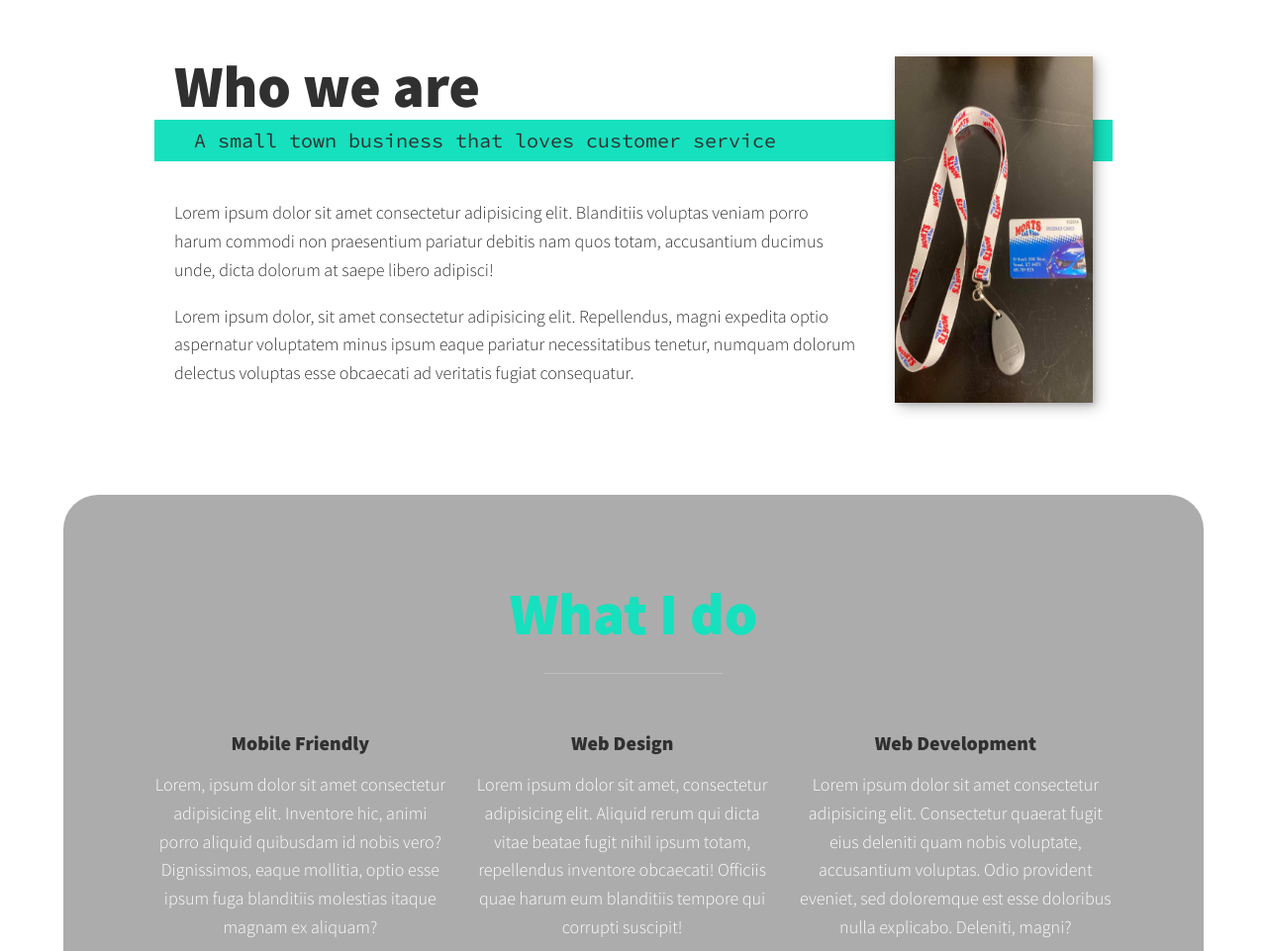
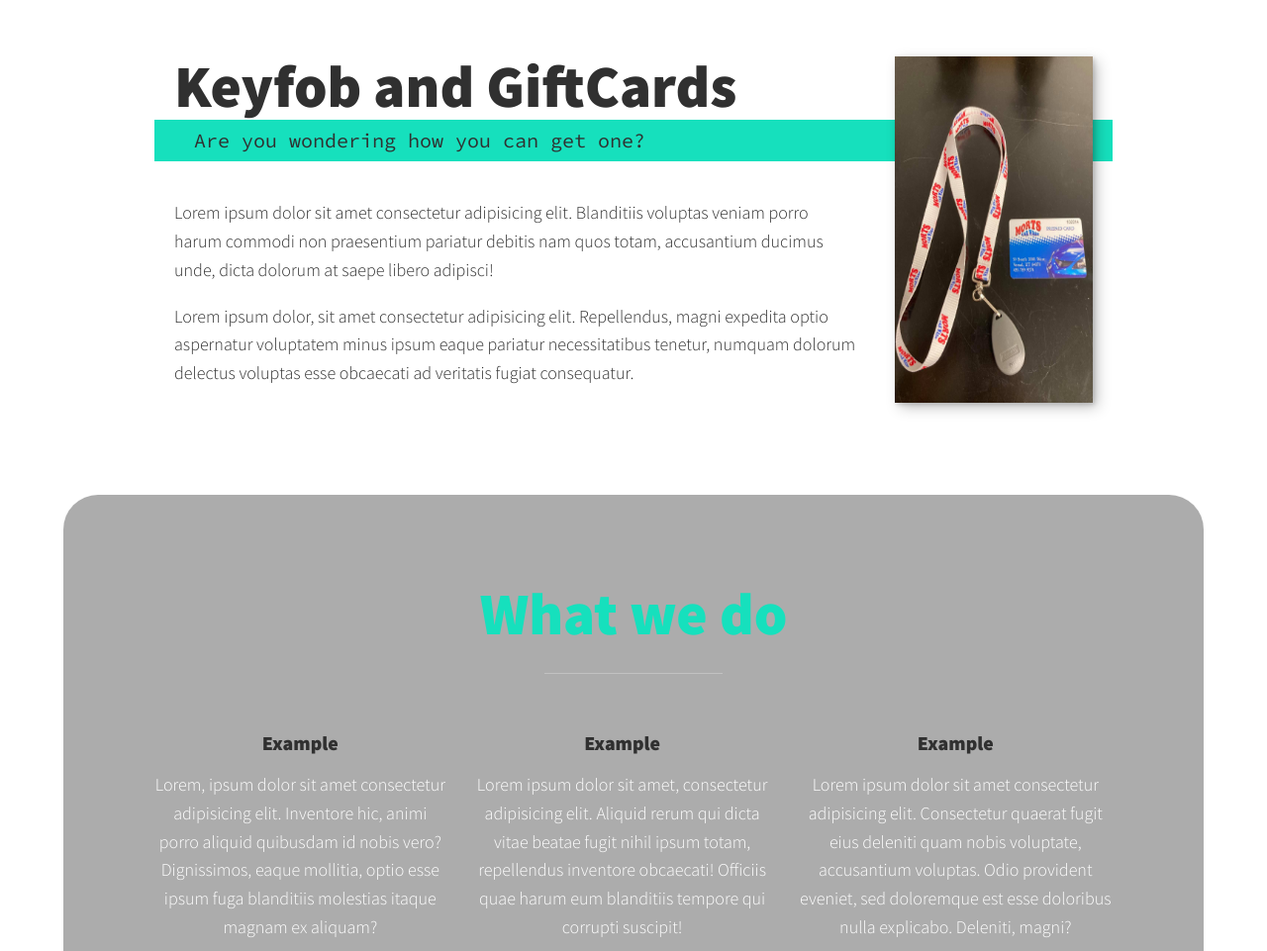
Before and after one commit to javiddelossantos5/Morts-Website, a plain HTML site: page index.html in a window 1280 px wide. Shown: the part 1620-2581 px from the top of the page at 99% size. Drawn offline with Linux system fonts and the light colour scheme.

Commit message:
updated inner text

```diff
--- a/index.html
+++ b/index.html
@@ -118,9 +118,9 @@
     <!-- About Me -->
 
     <section class="about-me" id="about">
-      <h2 class="section__title section__title--about">Who we are</h2>
+      <h2 class="section__title section__title--about">Keyfob and GiftCards</h2>
       <p class="section__subtitle section__subtitle--about">
-        A small town business that loves customer service
+        Are you wondering how you can get one?
       </p>
 
       <div class="about-me__body">
@@ -148,10 +148,10 @@
     <!-- CarWashes -->
 
     <section class="my-services services2" id="services">
-      <h2 class="section__title section__title--services">What I do</h2>
+      <h2 class="section__title section__title--services">What we do</h2>
       <div class="services">
         <div class="service">
-          <h3 class="dark-text">Mobile Friendly</h3>
+          <h3 class="dark-text">Example</h3>
           <p>
             Lorem, ipsum dolor sit amet consectetur adipisicing elit. Inventore
             hic, animi porro aliquid quibusdam id nobis vero? Dignissimos, eaque
@@ -160,7 +160,7 @@
           </p>
         </div>
         <div class="service">
-          <h3 class="dark-text">Web Design</h3>
+          <h3 class="dark-text">Example</h3>
           <p>
             Lorem ipsum dolor sit amet, consectetur adipisicing elit. Aliquid
             rerum qui dicta vitae beatae fugit nihil ipsum totam, repellendus
@@ -169,7 +169,7 @@
           </p>
         </div>
         <div class="service">
-          <h3 class="dark-text">Web Development</h3>
+          <h3 class="dark-text">Example</h3>
           <p>
             Lorem ipsum dolor sit amet consectetur adipisicing elit. Consectetur
             quaerat fugit eius deleniti quam nobis voluptate, accusantium
```
